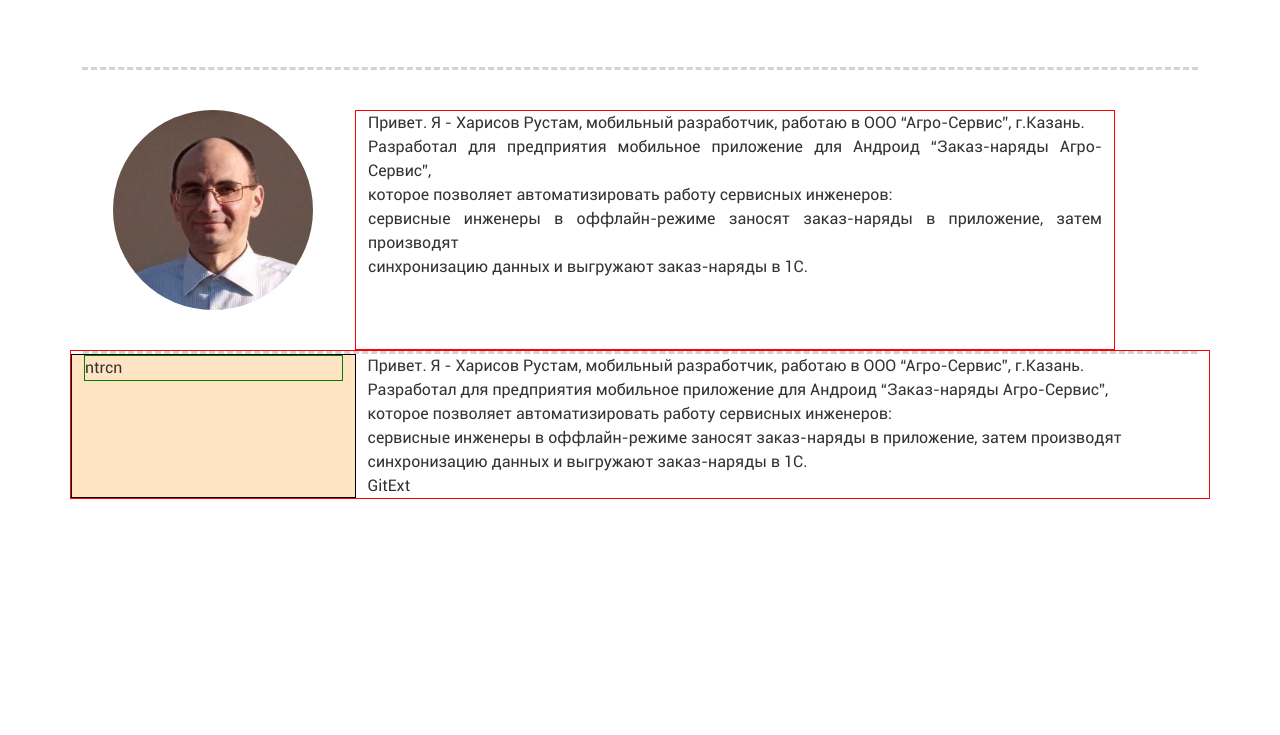
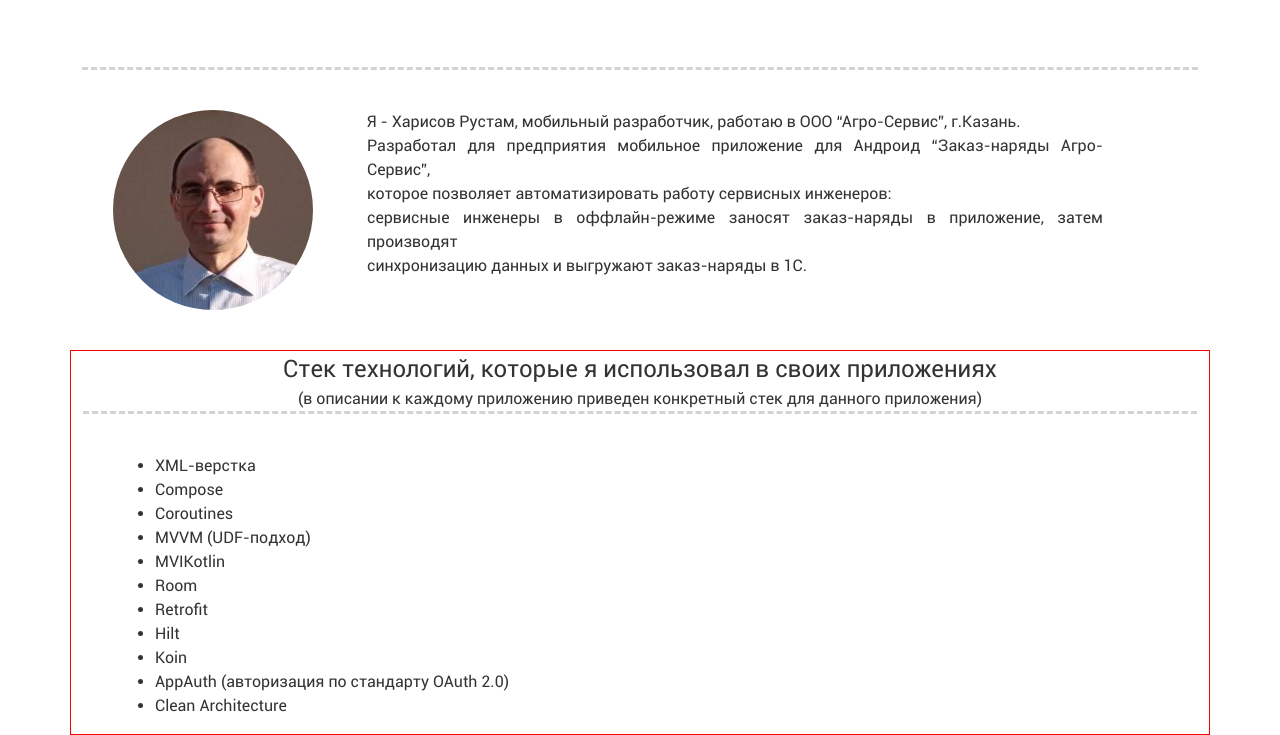
Before and after one commit to hri75/hri75.github.io, a plain HTML site: page index.html in a window 1280 px wide. Shown: the part 157-892 px from the top of the page. Before the commit the page ends 800 px from the top, so only its background shows below. Drawn offline with Linux system fonts and the light colour scheme.

Commit message:
Добавил список используемых технологий

```diff
--- a/css/style.css
+++ b/css/style.css
@@ -25,14 +25,27 @@ p {
     margin: 0;
 }
 
-.box {
-    background-color: bisque;
-    border: 1px solid black;
+.mt_70 {
+    margin-top: 70px;
 }
+
+.mt_40 {
+    margin-top: 40px;
+}
+
+.ml_40 {
+    margin-left: 40px;
+}
+
 
 .rust_fio {
     font-size: 40px;
     font-family: "MyRobotoMedium", sans-serif;
+}
+
+.rust_stack {
+    font-size: 24px;
+    font-family: "MyRobotoRegular", sans-serif;
 }
 
 .rust_text_align_right {
@@ -43,12 +56,8 @@ p {
     text-align: justify;
 }
 
-.rust_header {
-    margin-top: 70px;
-}
-
 .rust_line {
-     border: 3px dotted var(--color_font);;
+     border: 3px dotted var(--color_font);
 }
 
 .rust_hr_dashed {
@@ -60,12 +69,16 @@ p {
     background: #fff;
 }
 
-.rust_margin_top {
-    margin-top: 40px;
+.rust_profile_img {
+    padding-bottom: 40px;
 }
 
-.rust_profile_img {
-    padding-bottom: 40px;
+
+/* вспомогательные классы, чтобы увидеть разметку, потом удалить */
+
+.box {
+    background-color: bisque;
+    border: 1px solid black;
 }
 
 .rust_border_red {
--- a/index.html
+++ b/index.html
@@ -12,13 +12,13 @@
 </head>
 <body>
     <header>
-        <div class="container rust_header">
+        <div class="container mt_70">
             <div class="row">
                 <div class="col-md-6">
                     <p class="rust_fio">Харисов Рустам</p>
                     <p>Андроид-разработчик</p>
                 </div>
-                <div class="box col-md-6">
+                <div class="col-md-6">
                     <p class="rust_text_align_right"><a href="https://github.com/harisov-mobile">https://github.com/harisov-mobile</a></p>
                     <p class="rust_text_align_right">harisov.mobile@gmail.com</p>
                     <p class="rust_text_align_right"><a href="https://t.me/mob_dev_mob">t.me/mob_dev_mob</a></p>
@@ -27,19 +27,19 @@
         </div>
     </header>
 
-    <section class="container rust_header">
+    <section class="container mt_70">
         <p>
             <hr class="rust_hr_dashed">
         </p>
-        <p class="rust_margin_top"></p>
+        <p class="mt_40"></p>
         <div class="row">
             <div class="col-xl-3 col-md-4">
                 <p class="rust_profile_img text-center">
                     <img src="img/profile.jpg" width="200" class="rounded-circle">
                 </p>
             </div>
-            <div class="col-md-8 rust_border_red">
-                <p class="rust_text_align_justify">Привет. Я - Харисов Рустам, мобильный разработчик, работаю в ООО “Агро-Сервис”, г.Казань.</p>
+            <div class="col-md-8">
+                <p class="rust_text_align_justify">Я - Харисов Рустам, мобильный разработчик, работаю в ООО “Агро-Сервис”, г.Казань.</p>
                 <p class="rust_text_align_justify">Разработал для предприятия мобильное приложение для Андроид “Заказ-наряды Агро-Сервис”,</p>
                 <p class="rust_text_align_justify">которое позволяет автоматизировать работу сервисных инженеров:</p>
                 <p class="rust_text_align_justify">сервисные инженеры в оффлайн-режиме заносят заказ-наряды в приложение, затем производят</p>
@@ -49,23 +49,28 @@
     </section>
 
     <section class="container rust_border_red">
+        <p class="text-center rust_stack">
+            Стек технологий, которые я использовал в своих приложениях
+        </p>
+        <p class="text-center">
+            (в описании к каждому приложению приведен конкретный стек для данного приложения)
+        </p>
 
         <hr class="rust_hr_dashed">
-        <div class="row">
-            <div class="box col-md-3">
-                <p class="rust_border_green">ntrcn</p>
-            </div>
-            <div class="col-md-9">
-                <p class="rust_text_align_justify">Привет. Я - Харисов Рустам, мобильный разработчик, работаю в ООО “Агро-Сервис”, г.Казань.</p>
-                <p class="rust_text_align_justify">Разработал для предприятия мобильное приложение для Андроид “Заказ-наряды Агро-Сервис”,</p>
-                <p class="rust_text_align_justify">которое позволяет автоматизировать работу сервисных инженеров:</p>
-                <p class="rust_text_align_justify">сервисные инженеры в оффлайн-режиме заносят заказ-наряды в приложение, затем производят</p>
-                <p class="rust_text_align_justify">синхронизацию данных и выгружают заказ-наряды в 1С.</p>
-                <p class="rust_text_align_justify">GitExt</p>
-                <p class="rust_text_align_justify"></p>
-                <p class="rust_text_align_justify"></p>
-            </div>
-        </div>
+
+        <ul class="ml_40 mt_40">
+            <li>XML-верстка</li>
+            <li>Compose</li>
+            <li>Coroutines</li>
+            <li>MVVM (UDF-подход)</li>
+            <li>MVIKotlin</li>
+            <li>Room</li>
+            <li>Retrofit</li>
+            <li>Hilt</li>
+            <li>Koin</li>
+            <li>AppAuth (авторизация по стандарту OAuth 2.0)</li>
+            <li>Clean Architecture</li>
+        </ul>
     </section>
 
 
```
